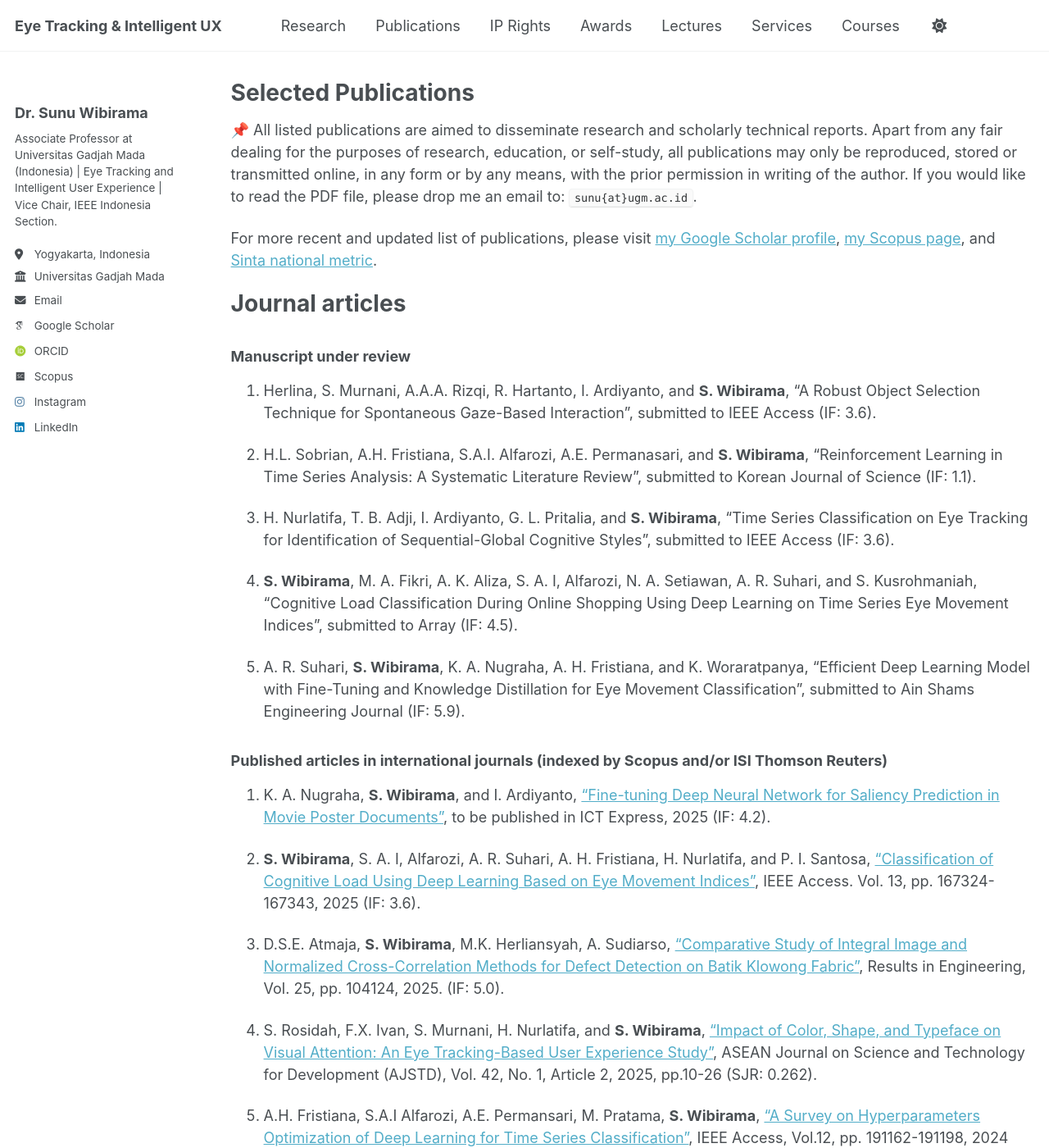
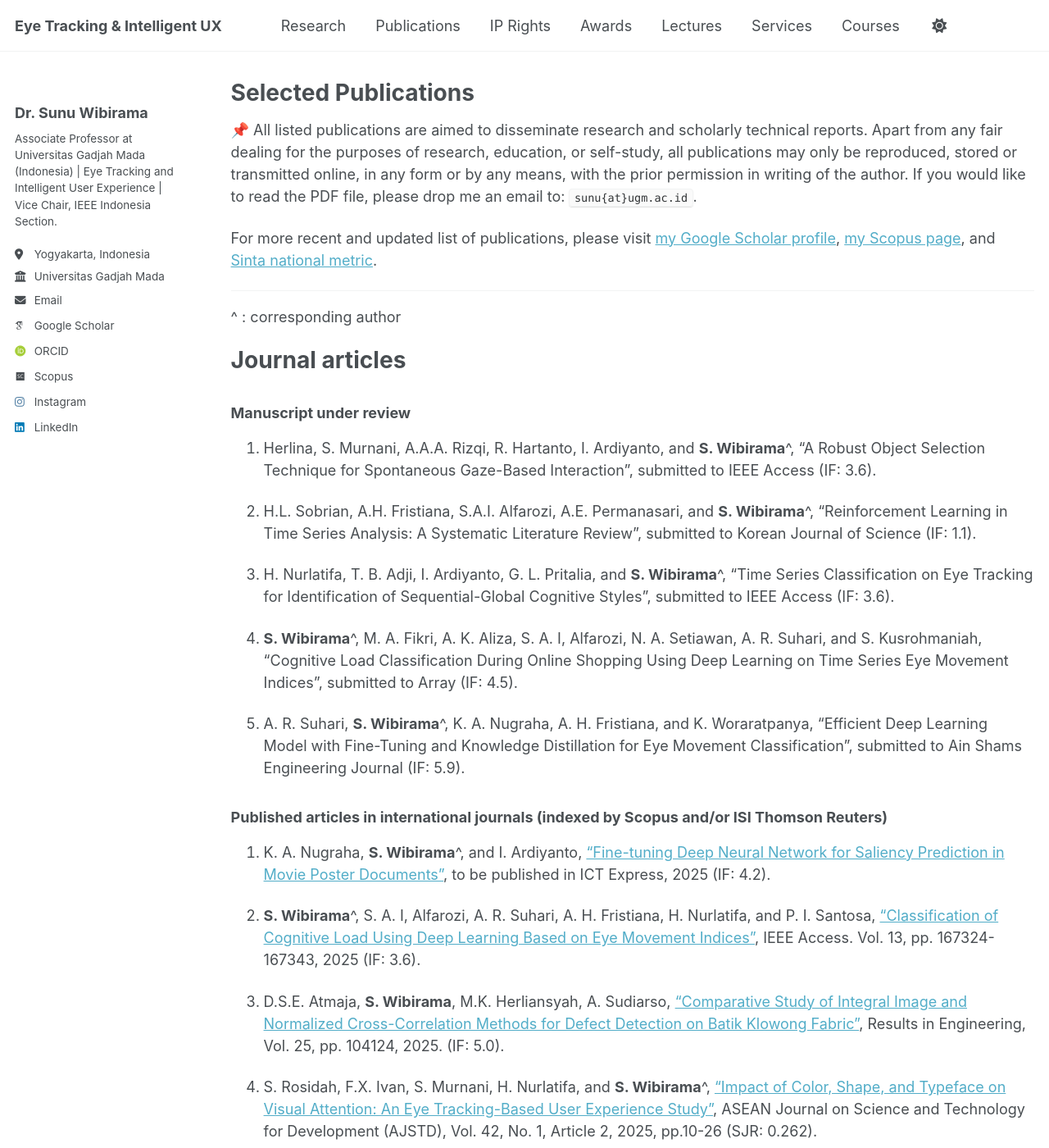
Before and after one commit to wibirama/wibirama.github.io, a Jekyll site: the page built from _pages/allpublications.md, in a window 1280 px wide and 1400 px high. Shown: the whole window at 82% size. Built offline with Jekyll 4.4.1, drawn with Linux system fonts in a browser that asks for light colours; emoji names are drawn with the system emoji font; some web fonts are replaced; a script that is not in the unit is left out; some of the changed text lies outside the part shown.

Commit message:
Update allpublications.md

```diff
--- a/_pages/allpublications.md
+++ b/_pages/allpublications.md
@@ -13,50 +13,53 @@ For more recent and updated list of publications, please visit [my Google Schola
 
 {% include base_path %}
 
+----------------
+^ : corresponding author
+
 Journal articles
 ======
 
 ### Manuscript under review
-1. Herlina, S. Murnani, A.A.A. Rizqi, R. Hartanto, I. Ardiyanto, and **S. Wibirama**, "A Robust Object Selection Technique for Spontaneous Gaze-Based Interaction", submitted to IEEE Access (IF: 3.6).
+1. Herlina, S. Murnani, A.A.A. Rizqi, R. Hartanto, I. Ardiyanto, and **S. Wibirama**^, "A Robust Object Selection Technique for Spontaneous Gaze-Based Interaction", submitted to IEEE Access (IF: 3.6).
 
-2. H.L. Sobrian, A.H. Fristiana, S.A.I. Alfarozi, A.E. Permanasari, and **S. Wibirama**, "Reinforcement Learning in Time Series Analysis: A Systematic Literature Review", submitted to Korean Journal of Science (IF: 1.1).
+2. H.L. Sobrian, A.H. Fristiana, S.A.I. Alfarozi, A.E. Permanasari, and **S. Wibirama**^, "Reinforcement Learning in Time Series Analysis: A Systematic Literature Review", submitted to Korean Journal of Science (IF: 1.1).
 
-3. H. Nurlatifa, T. B. Adji, I. Ardiyanto, G. L. Pritalia, and **S. Wibirama**, "Time Series Classification on Eye Tracking for Identification of Sequential-Global Cognitive Styles", submitted to IEEE Access (IF: 3.6).
+3. H. Nurlatifa, T. B. Adji, I. Ardiyanto, G. L. Pritalia, and **S. Wibirama**^, "Time Series Classification on Eye Tracking for Identification of Sequential-Global Cognitive Styles", submitted to IEEE Access (IF: 3.6).
 
-4. **S. Wibirama**, M. A. Fikri, A. K. Aliza, S. A. I, Alfarozi, N. A. Setiawan, A. R. Suhari, and S. Kusrohmaniah, "Cognitive Load Classification During Online Shopping Using Deep Learning on Time Series Eye Movement Indices", submitted to Array (IF: 4.5).
+4. **S. Wibirama**^, M. A. Fikri, A. K. Aliza, S. A. I, Alfarozi, N. A. Setiawan, A. R. Suhari, and S. Kusrohmaniah, "Cognitive Load Classification During Online Shopping Using Deep Learning on Time Series Eye Movement Indices", submitted to Array (IF: 4.5).
 
-5. A. R. Suhari, **S. Wibirama**, K. A. Nugraha, A. H. Fristiana, and K. Woraratpanya, "Efficient Deep Learning Model with Fine-Tuning and Knowledge Distillation for Eye Movement Classification", submitted to Ain Shams Engineering Journal (IF: 5.9).
+5. A. R. Suhari, **S. Wibirama**^, K. A. Nugraha, A. H. Fristiana, and K. Woraratpanya, "Efficient Deep Learning Model with Fine-Tuning and Knowledge Distillation for Eye Movement Classification", submitted to Ain Shams Engineering Journal (IF: 5.9).
 
 
 
 
 ### Published articles in international journals (indexed by Scopus and/or ISI Thomson Reuters)
 
-1. K. A. Nugraha, **S. Wibirama**, and I. Ardiyanto, ["Fine-tuning Deep Neural Network for Saliency Prediction in Movie Poster Documents"](https://doi.org/10.1016/j.icte.2025.09.008), to be published in ICT Express, 2025 (IF: 4.2).
+1. K. A. Nugraha, **S. Wibirama**^, and I. Ardiyanto, ["Fine-tuning Deep Neural Network for Saliency Prediction in Movie Poster Documents"](https://doi.org/10.1016/j.icte.2025.09.008), to be published in ICT Express, 2025 (IF: 4.2).
 
-2.  **S. Wibirama**, S. A. I, Alfarozi, A. R. Suhari, A. H. Fristiana, H. Nurlatifa, and P. I. Santosa, ["Classification of Cognitive Load Using Deep Learning Based on Eye Movement Indices"](https://doi.org/10.1109/ACCESS.2025.3613292), IEEE Access. Vol. 13, pp. 167324-167343, 2025 (IF: 3.6).
+2.  **S. Wibirama**^, S. A. I, Alfarozi, A. R. Suhari, A. H. Fristiana, H. Nurlatifa, and P. I. Santosa, ["Classification of Cognitive Load Using Deep Learning Based on Eye Movement Indices"](https://doi.org/10.1109/ACCESS.2025.3613292), IEEE Access. Vol. 13, pp. 167324-167343, 2025 (IF: 3.6).
 
 3. D.S.E. Atmaja, **S. Wibirama**, M.K. Herliansyah, A. Sudiarso, ["Comparative Study of Integral Image and Normalized Cross-Correlation Methods for Defect Detection on Batik Klowong Fabric"](https://doi.org/10.1016/j.rineng.2025.104124),  Results in Engineering, Vol. 25, pp. 104124, 2025. (IF: 5.0).
 
-4. S. Rosidah, F.X. Ivan, S. Murnani, H. Nurlatifa, and **S. Wibirama**, ["Impact of Color, Shape, and Typeface on Visual Attention: An Eye Tracking-Based User Experience Study"](https://ajstd.ubd.edu.bn/journal/vol42/iss1/2), ASEAN Journal on Science and Technology for Development (AJSTD), Vol. 42, No. 1, Article 2, 2025, pp.10-26 (SJR: 0.262).
+4. S. Rosidah, F.X. Ivan, S. Murnani, H. Nurlatifa, and **S. Wibirama**^, ["Impact of Color, Shape, and Typeface on Visual Attention: An Eye Tracking-Based User Experience Study"](https://ajstd.ubd.edu.bn/journal/vol42/iss1/2), ASEAN Journal on Science and Technology for Development (AJSTD), Vol. 42, No. 1, Article 2, 2025, pp.10-26 (SJR: 0.262).
 
-5. A.H. Fristiana, S.A.I Alfarozi, A.E. Permansari, M. Pratama, **S. Wibirama**, ["A Survey on Hyperparameters Optimization of Deep Learning for Time Series Classification"](https://doi.org/10.1109/ACCESS.2024.3516198),  IEEE Access, Vol.12, pp. 191162-191198, 2024 (IF: 3.4).
+5. A.H. Fristiana, S.A.I Alfarozi, A.E. Permansari, M. Pratama, **S. Wibirama**^, ["A Survey on Hyperparameters Optimization of Deep Learning for Time Series Classification"](https://doi.org/10.1109/ACCESS.2024.3516198),  IEEE Access, Vol.12, pp. 191162-191198, 2024 (IF: 3.4).
 
-6. S. Murnani, N.A. Setiawan, **S. Wibirama**, ["Robust Object Selection in Spontaneous Gaze-Controlled Application using Exponential Moving Average and Hidden Markov Model"](https://doi.org/10.1109/THMS.2024.3413781), IEEE Transactions on Human-Machine Systems, Vol. 54, No. 5, 2024, pp. 485-498 (IF: 3.5).
+6. S. Murnani, N.A. Setiawan, **S. Wibirama**^, ["Robust Object Selection in Spontaneous Gaze-Controlled Application using Exponential Moving Average and Hidden Markov Model"](https://doi.org/10.1109/THMS.2024.3413781), IEEE Transactions on Human-Machine Systems, Vol. 54, No. 5, 2024, pp. 485-498 (IF: 3.5).
 
 7. N. Paeedeh, M. Pratama, **S. Wibirama**, W. Mayer, Z. Cao, and R. Kowalczyk, ["Few-Shot Class Incremental Learning via Robust Transformer Approach"](https://doi.org/10.1016/j.ins.2024.120751), Information Sciences, Vol. 675, No. 120751, 2024. (IF: 8.1).
 
-8. H. Nurlatifa, R. Hartanto, A. Ataka, and  **S. Wibirama**, ["Optimum Object Selection Methods for Spontaneous Gaze-Based Interaction with Linear and Circular Trajectories"](https://doi.org/10.1016/j.rineng.2024.101769), Results in Engineering, Vol. 21, pp. 101769, 2024. (IF: 5.0)
+8. H. Nurlatifa, R. Hartanto, A. Ataka, and  **S. Wibirama**^, ["Optimum Object Selection Methods for Spontaneous Gaze-Based Interaction with Linear and Circular Trajectories"](https://doi.org/10.1016/j.rineng.2024.101769), Results in Engineering, Vol. 21, pp. 101769, 2024. (IF: 5.0)
 
 9. L.A. Putri, I. Rahman, M. Puspita, S.N. Hidayat, A.B. Dharmawan, A. Rianjanu, **S. Wibirama**, R. Roto, K. Triyana, and H.S. Wasisto, ["Rapid analysis of meat floss origin using a supervised machine learning-based electronic nose towards food authentication"](https://doi.org/10.1038/s41538-023-00205-2), npj Science of Food, Vol. 7, No. 31, pp. 1-15, 2023. (IF: 7.000).
 
-10. P. V. Yulianandra, S. Murnani, P.I. Santosa, **S. Wibirama**, ["Observing Cognitive Load During Online Learning with Various Task Complexities: An Eye Tracking Approach"](https://doi.org/10.1504/IJIL.2023.10051446), International Journal of Innovation and Learning, Vol. 34, No. 1, 2023,  pp. 96-117  (SJR: 0.226).
+10. P. V. Yulianandra, S. Murnani, P.I. Santosa, **S. Wibirama**^, ["Observing Cognitive Load During Online Learning with Various Task Complexities: An Eye Tracking Approach"](https://doi.org/10.1504/IJIL.2023.10051446), International Journal of Innovation and Learning, Vol. 34, No. 1, 2023,  pp. 96-117  (SJR: 0.226).
 
 11. S. Murnani, N.A. Setiawan, **S. Wibirama**, ["Spontaneous Gaze Interaction Based on Smooth Pursuit Eye Movement Using Difference Pattern Approach"](https://doi.org/10.21924/cst.7.1.2022.739), Communications in Science and Technology, Vol. 7, No.1,  pp.8-14, 2022. (SJR: 0.277).
 
 12. A.E. Permanasari, D.A. Hidayat, **S. Wibirama**, I.S. Sakkinah, and D.R.A. Rambli, ["Development of a hospital virtual tour with virtual reality-based panorama"](https://doi.org/10.1504/IJIL.2021.117218), International Journal of Innovation and Learning, Vol. 30, No. 2, pp.119–131, 2021. (SJR: 0.226).
 
-13. **S. Wibirama**, P. I. Santosa, P. Widyarani, N. Brilianto, W. Hafidh, ["Physical Discomfort and Eye Movements during Arbitrary and Optical Flow-Like Motions in Stereo 3D Contents"](https://doi.org/10.1007/s10055-019-00386-w), Virtual Reality, Vol. 24,  2020, pp. 39-51. (IF: 5.471).
+13. **S. Wibirama**^, P. I. Santosa, P. Widyarani, N. Brilianto, W. Hafidh, ["Physical Discomfort and Eye Movements during Arbitrary and Optical Flow-Like Motions in Stereo 3D Contents"](https://doi.org/10.1007/s10055-019-00386-w), Virtual Reality, Vol. 24,  2020, pp. 39-51. (IF: 5.471).
 
 14. I. Ardiyanto, **S. Wibirama**, F. Nurwanto, ["Sliding Variance and Data Range for Lightweight Sports Activitiy Recognition with Fusion Modalities"](https://doi.org/10.1016/j.jksuci.2018.08.012), Journal of King Saud University-Computer and Information Sciences, Vol. 32, 2020, pp. 775-783 (IF: 9.006).
 
@@ -68,17 +71,17 @@ Journal articles
 
 18. N.H. Baharom, N. Jayabalan, M. Kamal M.A., **S. Wibirama**, ["Positive Emotion Recognition Through Eye Tracking Technology"](https://jamt.utem.edu.my/jamt/article/view/5683), Journal of Advanced Manufacturing Technology, Vol.13, No.2(1), 2019, pp.143-152. (SJR: 0.146)
 
-19. **S. Wibirama**, I. Ardiyanto, T. Satriya, T.B. Adji, N. A. Setiawan, M. T. Setiawan, ["An Improved Pupil Localization Technique for Real-Time Video-Oculography under Extreme Eyelid Occlusion"](http://www.ijicic.org/ijicic-150423.pdf), International Journal of Innovative Computing, Information and Control, Vol. 15, No. 4, 2019, pp. 1547-1563. (SJR: 0.426).
+19. **S. Wibirama**^, I. Ardiyanto, T. Satriya, T.B. Adji, N. A. Setiawan, M. T. Setiawan, ["An Improved Pupil Localization Technique for Real-Time Video-Oculography under Extreme Eyelid Occlusion"](http://www.ijicic.org/ijicic-150423.pdf), International Journal of Innovative Computing, Information and Control, Vol. 15, No. 4, 2019, pp. 1547-1563. (SJR: 0.426).
 
-20. W. Mahardika, **S. Wibirama**, R. Ferdiana, S. S. Kusumawardani, ["A Novel User Experience Study of Parallax Scrolling using Eye Tracking and User Experience"](http://dx.doi.org/10.18517/ijaseit.8.4.6500), International Journal on Advanced Science, Engineering and Information Technology, Vol. 8, No. 4, 201, pp. 1226-1233. (SJR: 0.208).
+20. W. Mahardika, **S. Wibirama**^, R. Ferdiana, S. S. Kusumawardani, ["A Novel User Experience Study of Parallax Scrolling using Eye Tracking and User Experience"](http://dx.doi.org/10.18517/ijaseit.8.4.6500), International Journal on Advanced Science, Engineering and Information Technology, Vol. 8, No. 4, 201, pp. 1226-1233. (SJR: 0.208).
 
-21. **S. Wibirama**, H.A. Nugroho, K. Hamamoto, ["Depth Gaze and ECG Based Frequency Dynamics during Motion Sickness in Stereoscopic 3D Movie"](https://doi.org/10.1016/j.entcom.2018.02.003), Entertainment Computing, Vol. 28, 2018, pp.117-127. (IF: 2.072).
+21. **S. Wibirama**^, H.A. Nugroho, K. Hamamoto, ["Depth Gaze and ECG Based Frequency Dynamics during Motion Sickness in Stereoscopic 3D Movie"](https://doi.org/10.1016/j.entcom.2018.02.003), Entertainment Computing, Vol. 28, 2018, pp.117-127. (IF: 2.072).
 
-22. **S. Wibirama**, H.A. Nugroho, K. Hamamoto, [“Evaluating 3D Gaze Tracking in Virtual Space: A Computer Graphics Approach”](http://doi.org/10.1016/j.entcom.2017.04.003), Entertainment Computing, Vol. 21, June 2017, pp.11-17. (IF: 2.072).
+22. **S. Wibirama**^, H.A. Nugroho, K. Hamamoto, [“Evaluating 3D Gaze Tracking in Virtual Space: A Computer Graphics Approach”](http://doi.org/10.1016/j.entcom.2017.04.003), Entertainment Computing, Vol. 21, June 2017, pp.11-17. (IF: 2.072).
 
-23. **S.Wibirama** and K. Hamamoto, [“3D Gaze Tracking on Stereoscopic Display using Optimized Geometric Method”](http://dx.doi.org/10.1541/ieejeiss.134.345), IEEJ Transactions on Electronics, Information, and Systems, Vol. 134, No. 3, 2014, pp. 345-352. (SJR: 0.154).
+23. **S.Wibirama**^ and K. Hamamoto, [“3D Gaze Tracking on Stereoscopic Display using Optimized Geometric Method”](http://dx.doi.org/10.1541/ieejeiss.134.345), IEEJ Transactions on Electronics, Information, and Systems, Vol. 134, No. 3, 2014, pp. 345-352. (SJR: 0.154).
 
-24. **S. Wibirama**,  S. Tungjitkusolmun, and C. Pintavirooj, [“Dual-Camera Acquisition for Accurate Measurement of Three-Dimensional Eye Movements”](http://dx.doi.org/10.1002/tee.21845), Transactions on Electrical and Electronic Engineering, Vol.8(3), 2013, pp. 238-246. (IF: 0.923).
+24. **S. Wibirama**^,  S. Tungjitkusolmun, and C. Pintavirooj, [“Dual-Camera Acquisition for Accurate Measurement of Three-Dimensional Eye Movements”](http://dx.doi.org/10.1002/tee.21845), Transactions on Electrical and Electronic Engineering, Vol.8(3), 2013, pp. 238-246. (IF: 0.923).
 
 Conference papers
 ======
```
